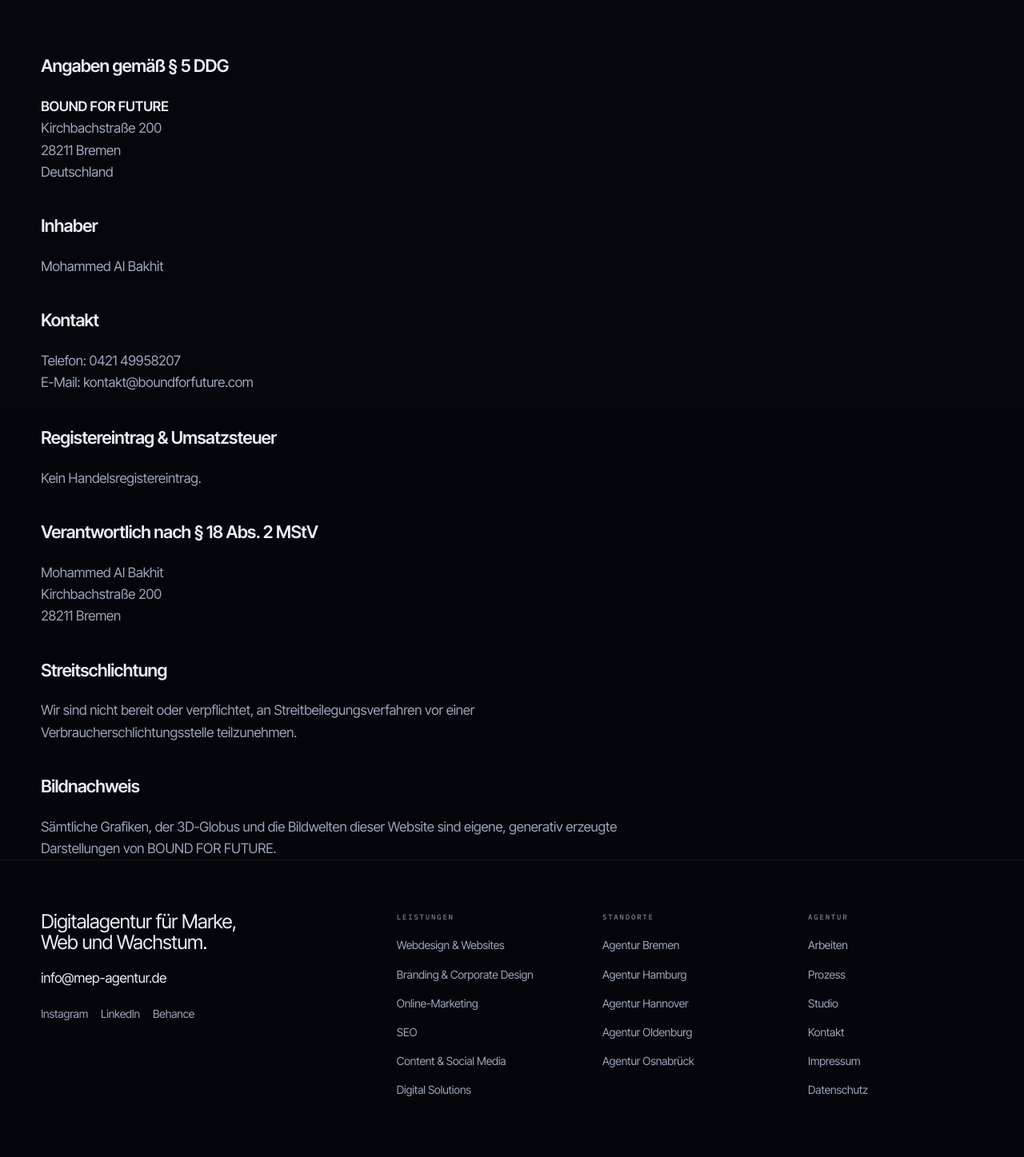
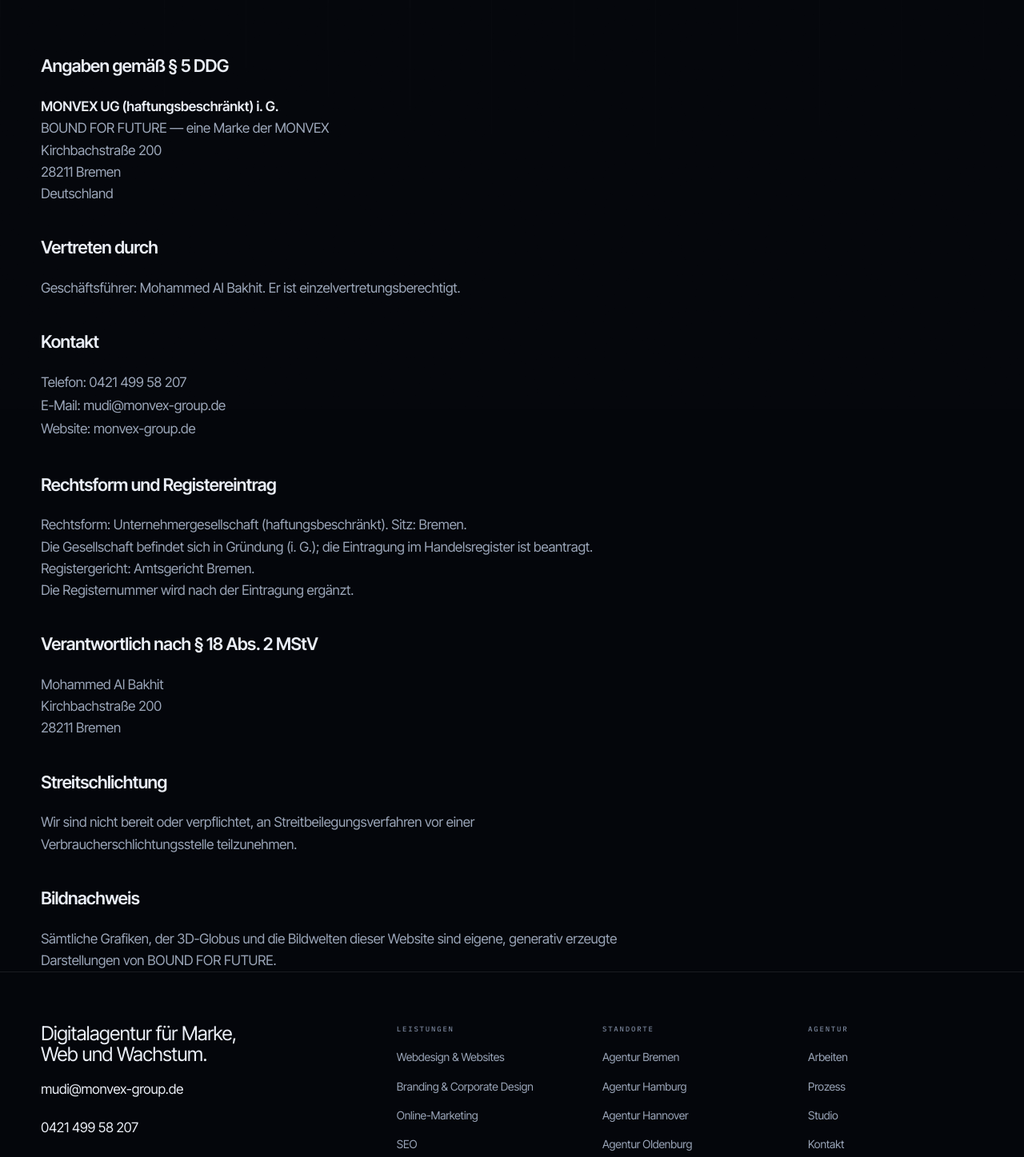
Before and after one commit to Mudilisabetta47/bff-website, a Next.js app: page /impressum in a window 1280 px wide. Shown: the part 288-1735 px from the top of the page at 80% size. Built offline with nearby package versions, Linux system fonts and the light colour scheme.

Commit message:
Use MONVEX operator details and consistent contact recipient

```diff
--- a/app/api/kontakt/route.ts
+++ b/app/api/kontakt/route.ts
@@ -1,5 +1,6 @@
 import { NextResponse } from 'next/server';
 import { Resend } from 'resend';
+import { BRAND } from '@/lib/content';
 
 export async function POST(req: Request) {
   try {
@@ -39,8 +40,8 @@
     }
 
     const { error } = await resend.emails.send({
-      from: 'BOUND FOR FUTURE <noreply@boundforfuture.com>',
-      to: ['kontakt@boundforfuture.com'],
+      from: process.env.CONTACT_FROM_EMAIL || 'BOUND FOR FUTURE <noreply@monvex-group.de>',
+      to: [BRAND.email],
       replyTo: email,
       subject: `Neue Website-Anfrage von ${name}`,
       text: [
--- a/app/impressum/page.tsx
+++ b/app/impressum/page.tsx
@@ -40,7 +40,9 @@
 
           <p>
 
-            <strong>BOUND FOR FUTURE</strong>
+            <strong>{BRAND.operator}</strong>
+
+            <br />BOUND FOR FUTURE — eine Marke der MONVEX
 
             <br />Kirchbachstraße 200
 
@@ -50,25 +52,32 @@
 
           </p>
 
-          <h2>Inhaber</h2>
+          <h2>Vertreten durch</h2>
 
-          <p>Mohammed Al Bakhit</p>
+          <p>Geschäftsführer: Mohammed Al Bakhit. Er ist einzelvertretungsberechtigt.</p>
 
           <h2>Kontakt</h2>
 
           <p>
 
-            Telefon: 0421 49958207
+            Telefon: <a className="ulink" href={`tel:${BRAND.phoneHref}`}>{BRAND.phone}</a>
 
             <br />
 
-            E-Mail: <a className="ulink" href="mailto:kontakt@boundforfuture.com">kontakt@boundforfuture.com</a>
+            E-Mail: <a className="ulink" href={`mailto:${BRAND.email}`}>{BRAND.email}</a>
+
+            <br />Website: <a className="ulink" href={BRAND.operatorUrl}>monvex-group.de</a>
 
           </p>
 
-          <h2>Registereintrag &amp; Umsatzsteuer</h2>
+          <h2>Rechtsform und Registereintrag</h2>
 
-          <p>Kein Handelsregistereintrag.</p>
+          <p>
+            Rechtsform: Unternehmergesellschaft (haftungsbeschränkt). Sitz: Bremen.
+            <br />Die Gesellschaft befindet sich in Gründung (i. G.); die Eintragung im Handelsregister ist beantragt.
+            <br />Registergericht: Amtsgericht Bremen.
+            <br />Die Registernummer wird nach der Eintragung ergänzt.
+          </p>
 
           <h2>Verantwortlich nach § 18 Abs. 2 MStV</h2>
 
--- a/app/motion.ts
+++ b/app/motion.ts
@@ -578,7 +578,8 @@
       return;
     }
     const body = `Name: ${payload.name}\nE-Mail: ${payload.email}\n\n${payload.nachricht}`;
-    const to = form.getAttribute('data-mail') || 'info@mep-agentur.de';
+    const to = form.getAttribute('data-mail');
+    if (!to) return;
     const href = `mailto:${to}?subject=${encodeURIComponent('Projektanfrage — ' + payload.name)}&body=${encodeURIComponent(body)}`;
     if (mailLink) mailLink.href = href;
     const button = $<HTMLButtonElement>('button[type="submit"]', form);
--- a/components/Home.tsx
+++ b/components/Home.tsx
@@ -434,6 +434,12 @@
             <a className="ulink" href={`mailto:${BRAND.email}`}>
               {BRAND.email}
             </a>
+            <a className="ulink" href={`tel:${BRAND.phoneHref}`}>
+              {BRAND.phone}
+            </a>
+            <p style={{ color: 'var(--dim)', fontSize: '0.875rem' }}>
+              Eine Marke der <a className="ulink" href={BRAND.operatorUrl}>{BRAND.operator}</a>
+            </p>
             <div style={{ display: 'flex', gap: '16px', flexWrap: 'wrap' }}>
               {FOOTER.social.map((s) => (
                 <a className="ulink" key={s.l} href={s.h} style={{ color: 'var(--dim)', fontSize: '0.875rem' }}>
--- a/lib/content.ts
+++ b/lib/content.ts
@@ -5,10 +5,14 @@
   short: 'BOUND',
   tagline: 'NÄCHSTER STOPP: ZUKUNFT.',
   claim: 'Digitalagentur für Marke, Web und Wachstum.',
-  email: 'info@mep-agentur.de',
+  email: 'mudi@monvex-group.de',
   url: 'https://boundforfuture.de',
   region: 'Deutschland',
   founded: '2026',
+  operator: 'MONVEX UG (haftungsbeschränkt) i. G.',
+  phone: '0421 499 58 207',
+  phoneHref: '+4942149958207',
+  operatorUrl: 'https://www.monvex-group.de',
 } as const;
 
 export const NAV = [
```
Also changed, not shown: app/datenschutz/page.tsx (+8 -9 lines), 2 other files (tests, documents, lock files or other folders).
